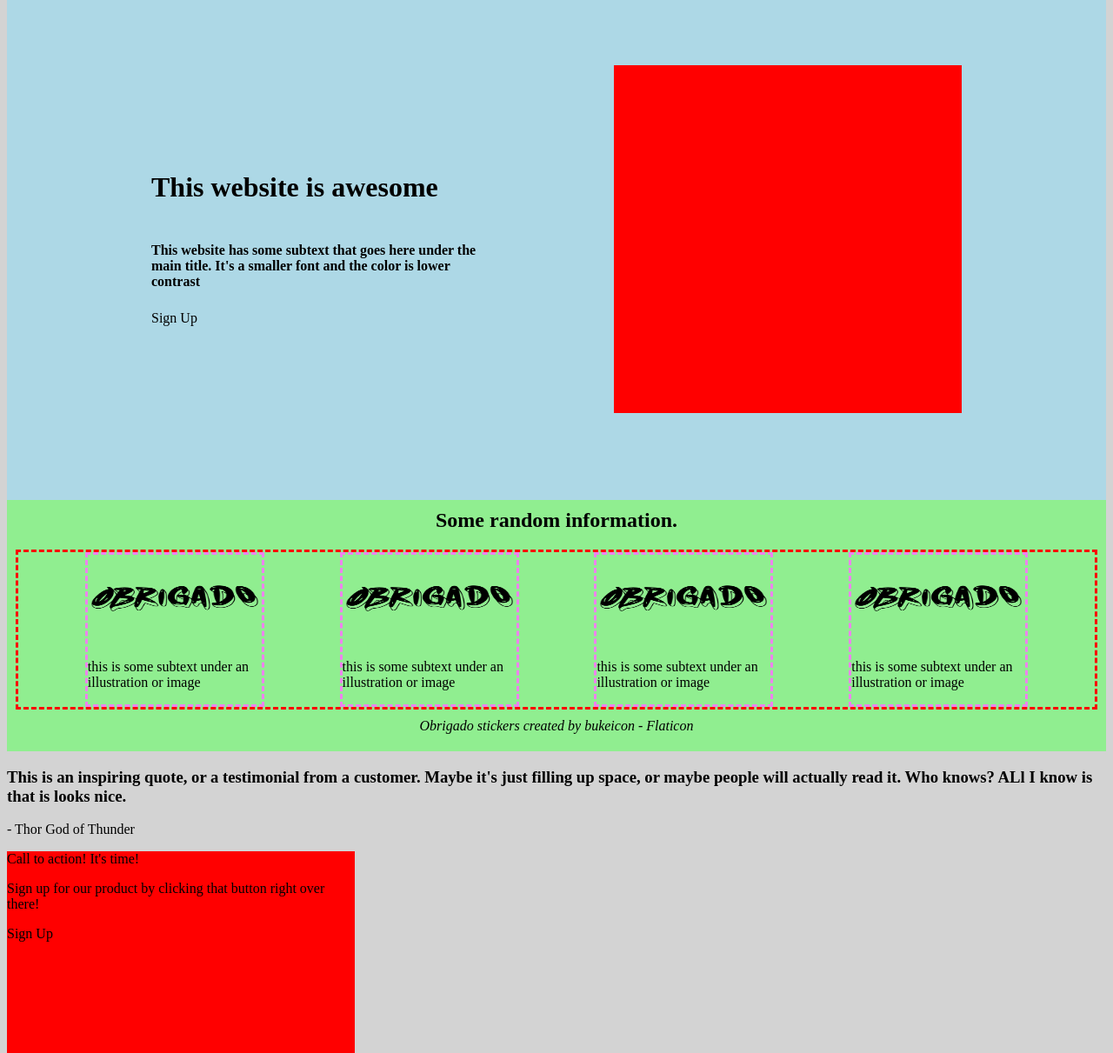
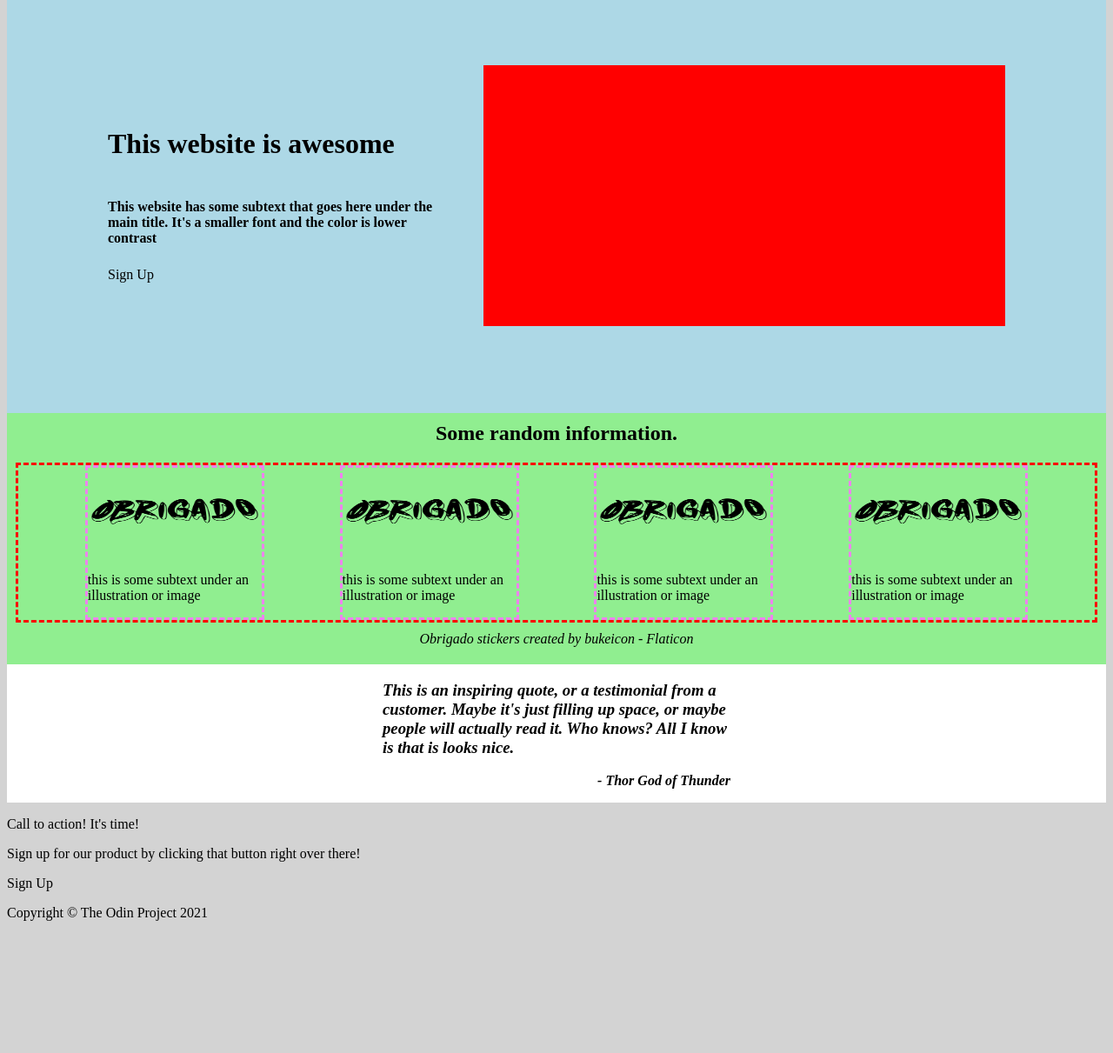
Before and after one commit to DuderCoding/TOP-Landing-Page, a plain HTML site: page index.html in a window 1280 px wide. Shown: the part 89-1300 px from the top of the page at 87% size. After the commit the page ends 1164 px from the top, so only its background shows below. Drawn offline with Linux system fonts and the light colour scheme.

Commit message:
Corrected spelling mistakes on quote in HTML file, styled quote in CSS

```diff
--- a/index.html
+++ b/index.html
@@ -23,7 +23,7 @@
                 <strong>This website has some subtext that goes here under the main title. It's a smaller font and the color is lower contrast</strong>
                 <a href="https://www.google.com">Sign Up</a>
             </div>
-            <div class = "box"></div>
+            <div class = "placeholder"></div>
         </div>
         <div class="middle_info">
             <h2>Some random information.</h2>
@@ -49,9 +49,11 @@
                 <a href="https://www.flaticon.com/free-stickers/obrigado" title="obrigado stickers">Obrigado stickers created by bukeicon - Flaticon</a>
             </div>
         </div>
-        <div class="quote">
-            <h3>This is an inspiring quote, or a testimonial from a customer. Maybe it's just filling up space, or maybe people will actually read it. Who knows? ALl I know is that is looks nice.</h3>
-            <p>- Thor God of Thunder</p>
+        <div class="quote_container">
+            <div class="quote">
+                <h3>This is an inspiring quote, or a testimonial from a customer. Maybe it's just filling up space, or maybe people will actually read it. Who knows? All I know is that is looks nice.</h3>
+                <p>- Thor God of Thunder</p>
+            </div>
         </div>
         <div class="signup">
             <div class="signup box">
--- a/style.css
+++ b/style.css
@@ -35,9 +35,9 @@ img {
     flex-wrap: wrap;
 }
 
-.box {
-    width: 400px;
-    height: 400px;
+.placeholder {
+    width: 600px;
+    height: 300px;
     background-color: red;
 }
 
@@ -65,6 +65,26 @@ img {
     font-style: italic;
 }
 
+.quote_container {
+    background-color: white;
+    display: flex;
+    flex-direction: column;
+    align-items: center;
+    justify-content: center;
+}
+
+.quote {
+    width: 400px;
+    text-align: left;
+    word-wrap: normal;
+    font-style: italic;
+}
+
+.quote p {
+    text-align: right;
+    font-weight: bold;
+}
+
 h2 {
     margin-top: 0px;
     text-align: center;
```
